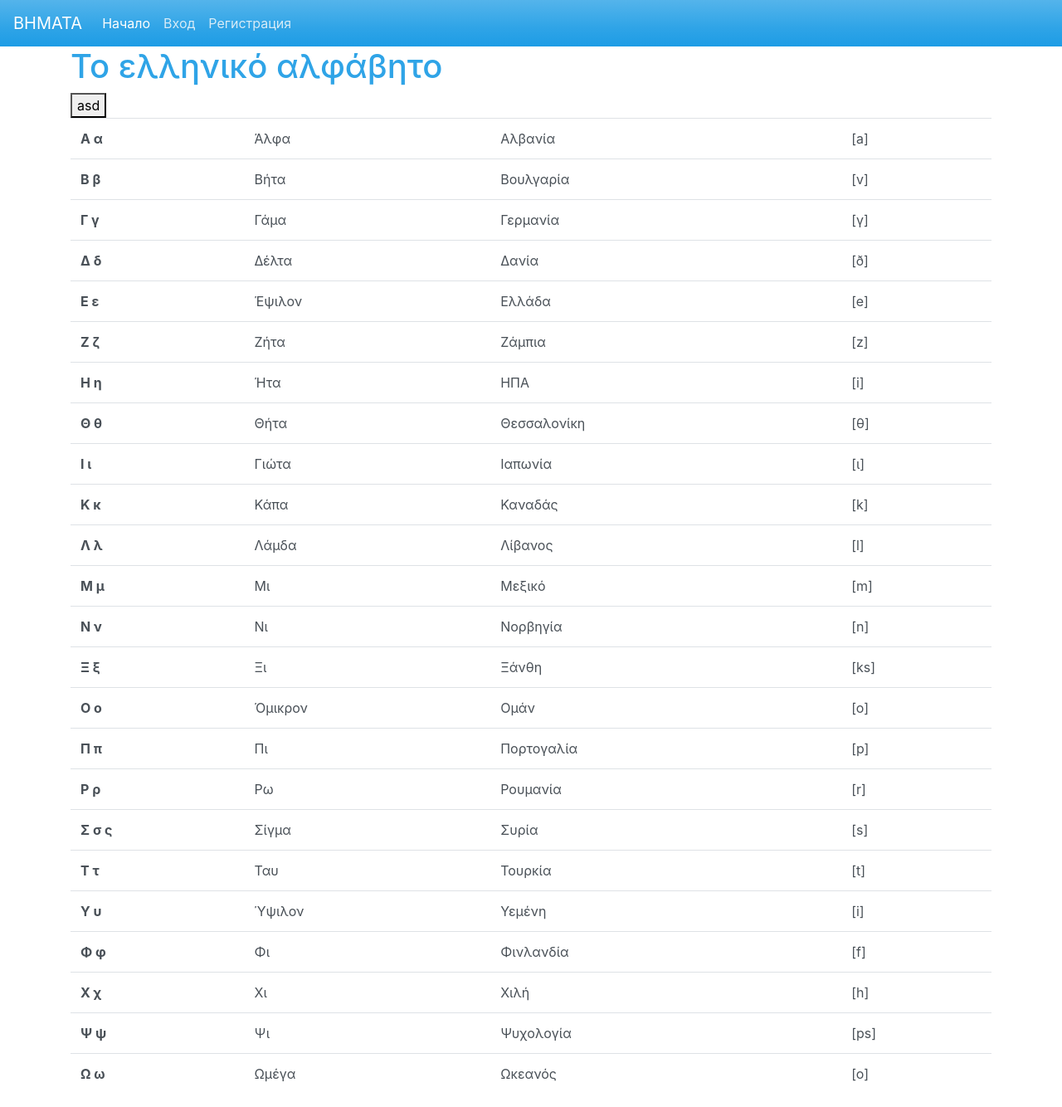
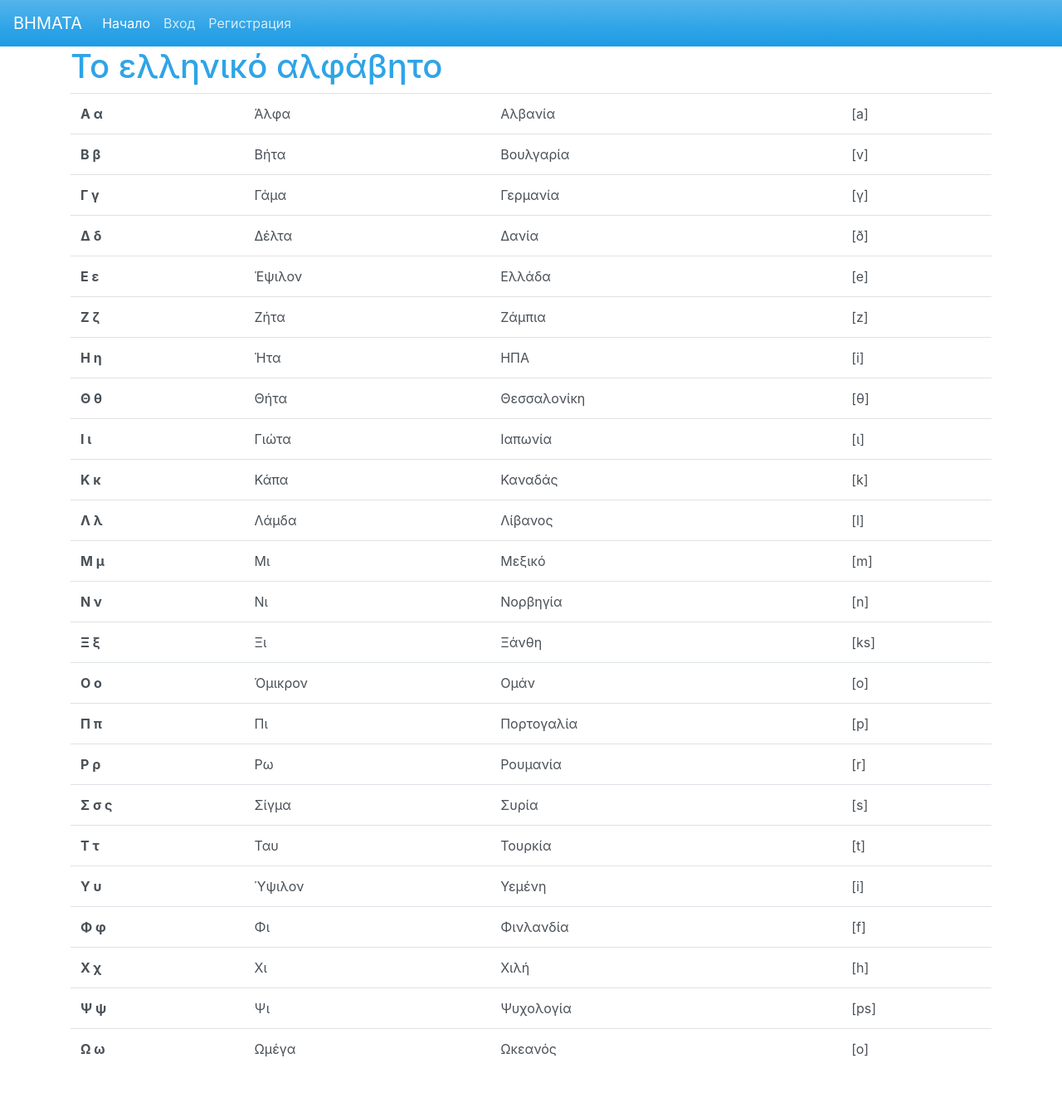
Before and after one commit to DimitarBakardzhiev/Vimata-Ellinikon-Client, an Angular app: page /topic/details in a window 1280 px wide. Shown: the whole page at 83% size. After the commit the page ends 1304 px from the top, so only its background shows below. Built offline with nearby package versions, Linux system fonts and the light colour scheme.

Commit message:
hardcoded lessons content with sound on click

```diff
--- a/src/app/app.module.ts
+++ b/src/app/app.module.ts
@@ -14,6 +14,7 @@ import { ClosedExerciseComponent } from './components/lessons/closed-exercise/cl
 import { TopicComponent } from './components/lessons/topic/topic.component';
 import { CreateTopicComponent } from './components/lessons/topic/create-topic/create-topic.component';
 import { TopicDetailsComponent } from './components/lessons/topic/topic-details/topic-details.component';
+import { SpeakComponent } from './components/lessons/topic/speak/speak.component';
 
 const routes: Routes = [
   { path: 'login', component: LoginComponent }
@@ -28,7 +29,8 @@ const routes: Routes = [
     ClosedExerciseComponent,
     TopicComponent,
     CreateTopicComponent,
-    TopicDetailsComponent
+    TopicDetailsComponent,
+    SpeakComponent
   ],
   imports: [
     RouterModule.forRoot(routes),
--- /dev/null
+++ b/src/app/components/lessons/topic/speak/speak.component.html
@@ -0,0 +1 @@
+<span (click)="speak()">{{content}}</span>
--- /dev/null
+++ b/src/app/components/lessons/topic/speak/speak.component.ts
@@ -0,0 +1,28 @@
+import { Component, OnInit, Input } from '@angular/core';
+
+declare var responsiveVoice: any;
+@Component({
+  selector: 'speak',
+  templateUrl: './speak.component.html',
+  styleUrls: ['./speak.component.scss']
+})
+export class SpeakComponent implements OnInit {
+
+  @Input() content: string;
+  @Input() voice: string;
+
+  constructor() {
+    console.log(this.content);
+  }
+
+  ngOnInit() {
+  }
+
+  speak() {
+    responsiveVoice.speak(this.content, `Greek ${this.voice || 'Female'}`, {
+      pitch: 1,
+      volume: 1,
+      rate: 1
+    });
+  }
+}
--- a/src/app/components/lessons/topic/topic-details/topic-details.component.html
+++ b/src/app/components/lessons/topic/topic-details/topic-details.component.html
@@ -1,150 +1,149 @@
 <div class="container">
   <h1>{{topic.title}}</h1>
-  <button (click)="asd()">asd</button>
   <table class="table table-hover">
     <tbody>
       <tr>
         <th scope="row">Α α</th>
-        <td>Άλφα</td>
-        <td>Αλβανία</td>
+        <td><speak [content]="'Άλφα'"></speak></td>
+        <td><speak [content]="'Αλβανία'"></speak></td>
         <td>[a]</td>
       </tr>
       <tr>
         <th scope="row">Β β</th>
-        <td>Βήτα</td>
-        <td>Βουλγαρία</td>
+        <td><speak [content]="'Βήτα'"></speak></td>
+        <td><speak [content]="'Βουλγαρία'"></speak></td>
         <td>[v]</td>
       </tr>
       <tr>
         <th scope="row">Γ γ</th>
-        <td>Γάμα</td>
-        <td>Γερμανία</td>
+        <td><speak [content]="'Γάμα'"></speak></td>
+        <td><speak [content]="'Γερμανία'"></speak></td>
         <td>[γ]</td>
       </tr>
       <tr>
         <th scope="row">Δ δ</th>
-        <td>Δέλτα</td>
-        <td>Δανία</td>
+        <td><speak [content]="'Δέλτα'"></speak></td>
+        <td><speak [content]="'Δανία'"></speak></td>
         <td>[ð]</td>
       </tr>
       <tr>
         <th scope="row">Ε ε</th>
-        <td>Έψιλον</td>
-        <td>Ελλάδα</td>
+        <td><speak [content]="'Έψιλον'"></speak></td>
+        <td><speak [content]="'Ελλάδα'"></speak></td>
         <td>[e]</td>
       </tr>
       <tr>
         <th scope="row">Ζ ζ</th>
-        <td>Ζήτα</td>
-        <td>Ζάμπια</td>
+        <td><speak [content]="'Ζήτα'"></speak></td>
+        <td><speak [content]="'Ζάμπια'"></speak></td>
         <td>[z]</td>
       </tr>
       <tr>
         <th scope="row">Η η</th>
-        <td>Ήτα</td>
-        <td>ΗΠΑ</td>
+        <td><speak [content]="'Ήτα'"></speak></td>
+        <td><speak [content]="'ΗΠΑ'"></speak></td>
         <td>[i]</td>
       </tr>
       <tr>
         <th scope="row">Θ θ</th>
-        <td>Θήτα</td>
-        <td>Θεσσαλονίκη</td>
+        <td><speak [content]="'Θήτα'"></speak></td>
+        <td><speak [content]="'Θεσσαλονίκη'"></speak></td>
         <td>[θ]</td>
       </tr>
       <tr>
         <th scope="row">Ι ι</th>
-        <td>Γιώτα</td>
-        <td>Ιαπωνία</td>
+        <td><speak [content]="'Γιώτα'"></speak></td>
+        <td><speak [content]="'Ιαπωνία'"></speak></td>
         <td>[ι]</td>
       </tr>
       <tr>
         <th scope="row">Κ κ</th>
-        <td>Κάπα</td>
-        <td>Καναδάς</td>
+        <td><speak [content]="'Κάπα'"></speak></td>
+        <td><speak [content]="'Καναδάς'"></speak></td>
         <td>[k]</td>
       </tr>
       <tr>
         <th scope="row">Λ λ</th>
-        <td>Λάμδα</td>
-        <td>Λίβανος</td>
+        <td><speak [content]="'Λάμδα'"></speak></td>
+        <td><speak [content]="'Λίβανος'"></speak></td>
         <td>[l]</td>
       </tr>
       <tr>
         <th scope="row">Μ μ</th>
-        <td>Μι</td>
-        <td>Μεξικό</td>
+        <td><speak [content]="'Μι'"></speak></td>
+        <td><speak [content]="'Μεξικό'"></speak></td>
         <td>[m]</td>
       </tr>
       <tr>
         <th scope="row">Ν ν</th>
-        <td>Νι</td>
-        <td>Νορβηγία</td>
+        <td><speak [content]="'Νι'"></speak></td>
+        <td><speak [content]="'Νορβηγία'"></speak></td>
         <td>[n]</td>
       </tr>
       <tr>
         <th scope="row">Ξ ξ</th>
-        <td>Ξι</td>
-        <td>Ξάνθη</td>
+        <td><speak [content]="'Ξι'"></speak></td>
+        <td><speak [content]="'Ξάνθη'"></speak></td>
         <td>[ks]</td>
       </tr>
       <tr>
         <th scope="row">Ο ο</th>
-        <td>Όμικρον</td>
-        <td>Ομάν</td>
+        <td><speak [content]="'Όμικρον'"></speak></td>
+        <td><speak [content]="'Ομάν'"></speak></td>
         <td>[o]</td>
       </tr>
       <tr>
         <th scope="row">Π π</th>
-        <td>Πι</td>
-        <td>Πορτογαλία</td>
+        <td><speak [content]="'Πι'"></speak></td>
+        <td><speak [content]="'Πορτογαλία'"></speak></td>
         <td>[p]</td>
       </tr>
       <tr>
         <th scope="row">Ρ ρ</th>
-        <td>Ρω</td>
-        <td>Ρουμανία</td>
+        <td><speak [content]="'Ρω'"></speak></td>
+        <td><speak [content]="'Ρουμανία'"></speak></td>
         <td>[r]</td>
       </tr>
       <tr>
         <th scope="row">Σ σ ς</th>
-        <td>Σίγμα</td>
-        <td>Συρία</td>
+        <td><speak [content]="'Σίγμα'"></speak></td>
+        <td><speak [content]="'Συρία'"></speak></td>
         <td>[s]</td>
       </tr>
       <tr>
         <th scope="row">Τ τ</th>
-        <td>Ταυ</td>
-        <td>Τουρκία</td>
+        <td><speak [content]="'Ταυ'"></speak></td>
+        <td><speak [content]="'Τουρκία'"></speak></td>
         <td>[t]</td>
       </tr>
       <tr>
         <th scope="row">Υ υ</th>
-        <td>Ύψιλον</td>
-        <td>Υεμένη</td>
+        <td><speak [content]="'Ύψιλον'"></speak></td>
+        <td><speak [content]="'Υεμένη'"></speak></td>
         <td>[i]</td>
       </tr>
       <tr>
         <th scope="row">Φ φ</th>
-        <td>Φι</td>
-        <td>Φινλανδία</td>
+        <td><speak [content]="'Φι'"></speak></td>
+        <td><speak [content]="'Φινλανδία'"></speak></td>
         <td>[f]</td>
       </tr>
       <tr>
         <th scope="row">Χ χ</th>
-        <td>Χι</td>
-        <td>Χιλή</td>
+        <td><speak [content]="'Χι'"></speak></td>
+        <td><speak [content]="'Χιλή'"></speak></td>
         <td>[h]</td>
       </tr>
       <tr>
         <th scope="row">Ψ ψ</th>
-        <td>Ψι</td>
-        <td>Ψυχολογία</td>
+        <td><speak [content]="'Ψι'"></speak></td>
+        <td><speak [content]="'Ψυχολογία'"></speak></td>
         <td>[ps]</td>
       </tr>
       <tr>
         <th scope="row">Ω ω</th>
-        <td>Ωμέγα</td>
-        <td>Ωκεανός</td>
+        <td><speak [content]="'Ωμέγα'"></speak></td>
+        <td><speak [content]="'Ωκεανός'"></speak></td>
         <td>[o]</td>
       </tr>
     </tbody>
--- a/src/app/components/lessons/topic/topic-details/topic-details.component.ts
+++ b/src/app/components/lessons/topic/topic-details/topic-details.component.ts
@@ -1,5 +1,4 @@
 import { Component, OnInit } from '@angular/core';
-// import * as responsiveVoice from '../../../../../assets/js/responsivevoice.js';
 
 declare var responsiveVoice: any;
 @Component({
@@ -17,8 +16,4 @@ export class TopicDetailsComponent implements OnInit {
 
   ngOnInit() {
   }
-
-  asd() {
-    responsiveVoice.speak('hello');
-  }
 }
```
Also changed, not shown: src/app/components/lessons/topic/speak/speak.component.scss (added), 1 other file (tests, documents, lock files or other folders).
